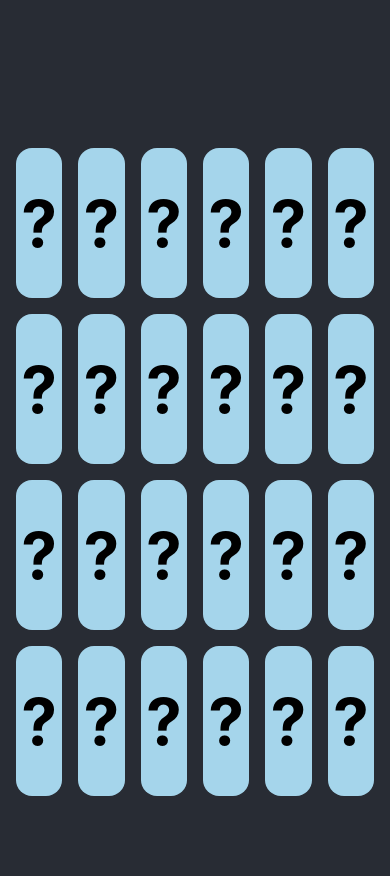
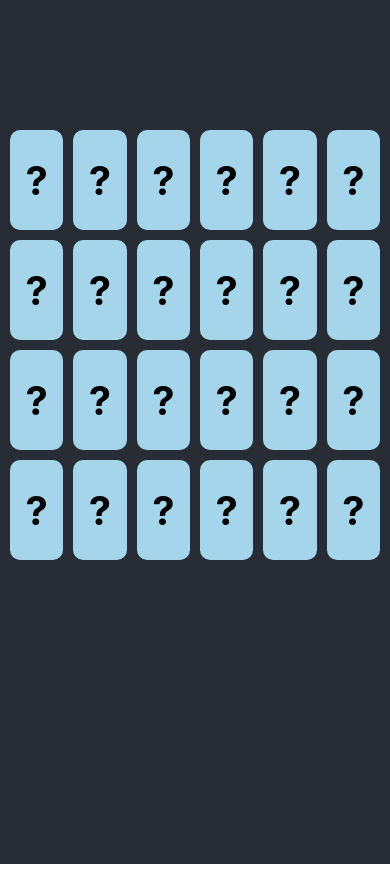
Before and after one commit to jeonoseung/card-game, a React (Create React App) app: page / in a window 390 px wide. Built offline with nearby package versions, Linux system fonts and the light colour scheme.

Commit message:
모바일 화면 깨지던거 수정

```diff
--- a/src/App.css
+++ b/src/App.css
@@ -33,3 +33,25 @@
     transform: rotate(360deg);
   }
 }
+.card{
+  height:150px;
+}
+.card-font{
+  font-size:4rem;
+}
+@media (max-width:768px){
+  .card{
+    height:125px;
+  }
+  html{
+    font-size:12px;
+  }
+}
+@media (max-width:500px){
+  .card{
+    height:100px;
+  }
+  html{
+    font-size:10px;
+  }
+}
--- a/src/component/cards.tsx
+++ b/src/component/cards.tsx
@@ -50,23 +50,21 @@ export default function Cards({value,state,setState}:{value:number,state:state,s
         }
     },[state.success])
     return(
-        <Area onClick={click} style={style}>
+        <Area onClick={click} style={style} className="card">
             {
                 selected === 1 || selected === 0
-                    ? <span>{value}</span>
-                    : <span>?</span>
+                    ? <span className="card-font">{value}</span>
+                    : <span className="card-font">?</span>
             }
         </Area>
     )
 }
 const Area = styled.div`
   width:100%;
-  height:150px;
   color:black;
   display:flex;
   align-items:center;
   justify-content: center;
-  font-size:4rem;
   font-weight:bold;
   border-radius:1rem;
   transition:all 0.5s;
```
